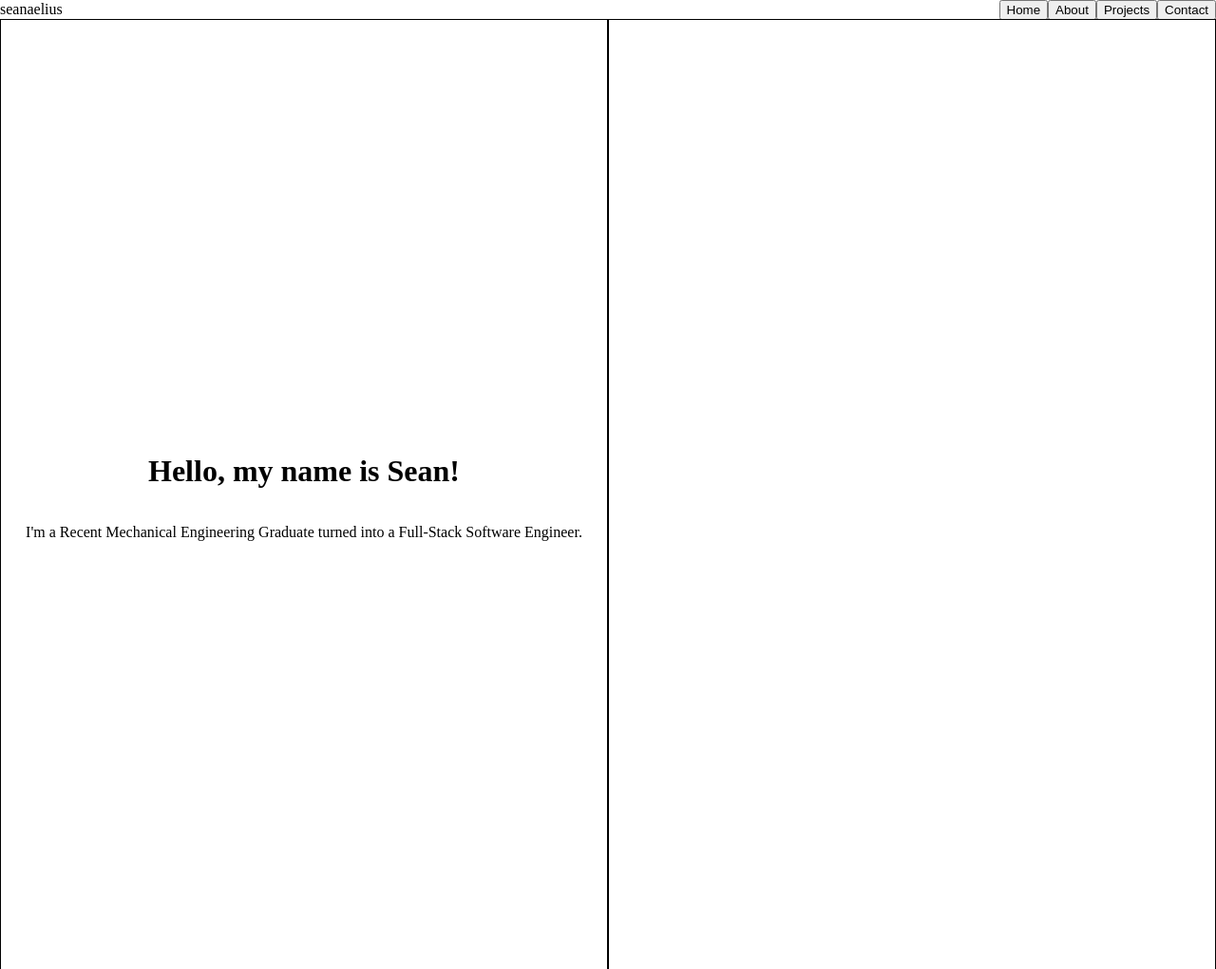
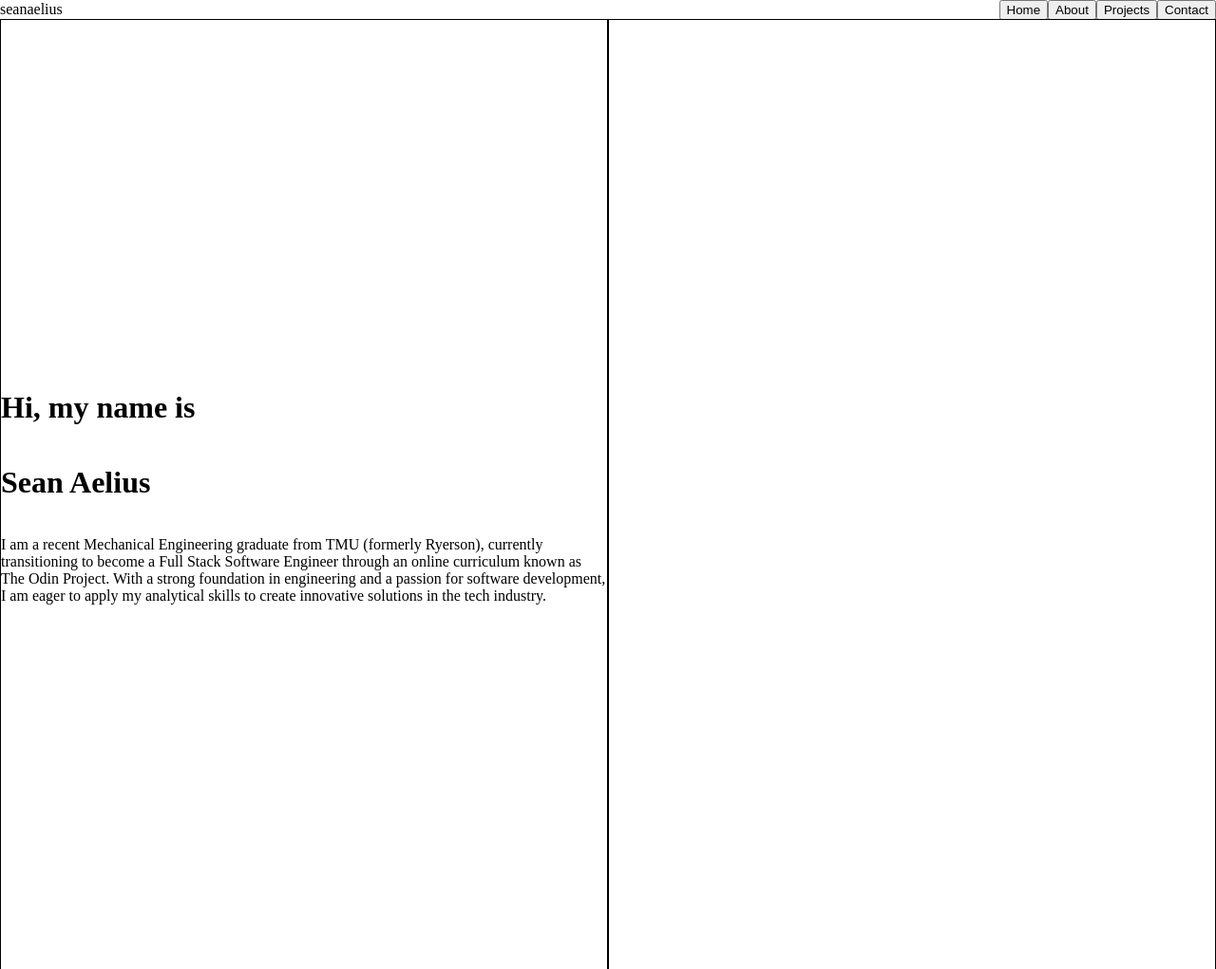
Before and after one commit to seanaelius/portfolio-website, a website built with webpack: page src/template.html in a window 1280 px wide. Shown: the whole page at 95% size. Built offline with nearby package versions, Linux system fonts and the light colour scheme.

Commit message:
Add an introduciton section to the home page in home.js

```diff
--- a/src/components/home.js
+++ b/src/components/home.js
@@ -4,6 +4,9 @@ import { mainContent } from "..";
 const home = (function() {
     const add = () => {
 
+    //====================================================================================================================================================================================================
+    //SITE INTRODUCTION
+    //====================================================================================================================================================================================================
     //DEFINE INTRO
     const intro = document.createElement("div")
     intro.classList.add("intro")
@@ -14,18 +17,19 @@ const home = (function() {
     const right_side = document.createElement("div")
     right_side.classList.add("rs-intro")
 
-    //ADD CONTENT TO INTRO LS
+    //CREATE CONTENT FOR INTRO LS
     const greetings = document.createElement("h1")
+    const name = document.createElement("h1")
     const bio = document.createElement("p")
-    greetings.textContent = "Hello, my name is Sean!"
-    bio.textContent = "I'm a Recent Mechanical Engineering Graduate "
-     + "turned into a Full-Stack Software Engineer."
+    greetings.textContent = "Hi, my name is"
+    name.textContent = "Sean Aelius"
+    bio.textContent =  " I am a recent Mechanical Engineering graduate from TMU (formerly Ryerson), currently transitioning to become a Full Stack Software Engineer through an online curriculum known as The Odin Project. "
+    + "With a strong foundation in engineering and a passion for software development, I am eager to apply my analytical skills to create innovative solutions in the tech industry. "
 
 
-
-
-
+    //ADD CONTENT TO INTRO LS
     left_side.appendChild(greetings)
+    left_side.appendChild(name)
     left_side.appendChild(bio)
 
     //ADD LS, RS TO INTRO
@@ -35,6 +39,11 @@ const home = (function() {
     //ADD INTRO TO CONTENT DIV
     mainContent.appendChild(intro)
 
+    //====================================================================================================================================================================================================
+    //ABOUT ME
+    //====================================================================================================================================================================================================
+
+
     }
     return { add }
 })();
--- a/src/styles.css
+++ b/src/styles.css
@@ -1,6 +1,7 @@
 body {
     padding: 0px;
     margin: 0px;
+    text-align: left;
 }
 
 .ls-intro,
@@ -13,6 +14,11 @@ body {
     border: 1px solid black;
     width: 50vw;
     height: 1000px;
+}
+
+.ls-intro {
+    justify-content: center;
+    align-items: flex-start;
 }
 
 .intro{
```
